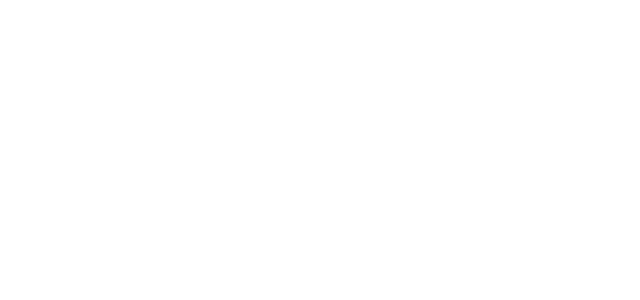
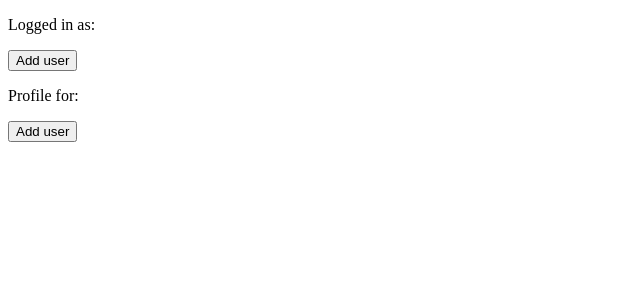
Before and after one commit to natarajandev27/angular-docs-practice, an Angular app: page / in a window 1280 px wide. Shown: the top 300 px of the page, without its empty margins (0-640 px from the left). Built offline with nearby package versions, Linux system fonts and the light colour scheme.

Commit message:
rxjs: shared service pattern

```diff
--- /dev/null
+++ b/src/app/features/rxjs/header/header.component.html
@@ -0,0 +1,2 @@
+<p>Logged in as: {{ userService.user$ | async }}</p>
+<button (click)="onClick()">Add user</button>
--- /dev/null
+++ b/src/app/features/rxjs/header/header.component.ts
@@ -0,0 +1,17 @@
+import { AsyncPipe } from '@angular/common';
+import { UserService } from './../user.service';
+import { Component, inject } from '@angular/core';
+
+@Component({
+  selector: 'app-header',
+  imports: [AsyncPipe],
+  templateUrl: './header.component.html',
+  styleUrl: './header.component.css',
+})
+export class HeaderComponent {
+  userService = inject(UserService);
+
+  onClick() {
+    this.userService.login('Natarajan');
+  }
+}
--- a/src/app/features/rxjs/operators/operators.component.html
+++ b/src/app/features/rxjs/operators/operators.component.html
@@ -1,2 +1,4 @@
 <!-- <input (input)="onType($event)" placeholder="Type something..." /> -->
 <!-- <button (click)="onClick()">Login</button> -->
+<app-header></app-header>
+<app-profile></app-profile>
--- a/src/app/features/rxjs/operators/operators.component.ts
+++ b/src/app/features/rxjs/operators/operators.component.ts
@@ -18,10 +18,12 @@
   switchMap,
   tap,
 } from 'rxjs';
+import { HeaderComponent } from "../header/header.component";
+import { ProfileComponent } from "../profile/profile.component";
 
 @Component({
   selector: 'app-operators',
-  imports: [],
+  imports: [HeaderComponent, ProfileComponent],
   templateUrl: './operators.component.html',
   styleUrl: './operators.component.css',
 })
--- /dev/null
+++ b/src/app/features/rxjs/profile/profile.component.html
@@ -0,0 +1,2 @@
+<p>Profile for: {{ userService.user$ | async }}</p>
+<button (click)="onClick()">Add user</button>
--- /dev/null
+++ b/src/app/features/rxjs/profile/profile.component.ts
@@ -0,0 +1,17 @@
+import { Component, inject } from '@angular/core';
+import { UserService } from '../user.service';
+import { AsyncPipe } from '@angular/common';
+
+@Component({
+  selector: 'app-profile',
+  imports: [AsyncPipe],
+  templateUrl: './profile.component.html',
+  styleUrl: './profile.component.css',
+})
+export class ProfileComponent {
+  userService = inject(UserService);
+
+  onClick() {
+    this.userService.login('Natarajan');
+  }
+}
--- /dev/null
+++ b/src/app/features/rxjs/user.service.ts
@@ -0,0 +1,17 @@
+import { Injectable } from '@angular/core';
+import { BehaviorSubject } from 'rxjs';
+
+@Injectable({ providedIn: 'root' })
+export class UserService {
+  private currentUsers$ = new BehaviorSubject<string | null>(null);
+
+  user$ = this.currentUsers$.asObservable();
+
+  login(name: string) {
+    this.currentUsers$.next(name);
+  }
+
+  logout() {
+    this.currentUsers$.next(null);
+  }
+}
```
Also changed, not shown: src/app/features/rxjs/header/header.component.css (added), src/app/features/rxjs/profile/profile.component.css (added), 2 other files (tests, documents, lock files or other folders).
